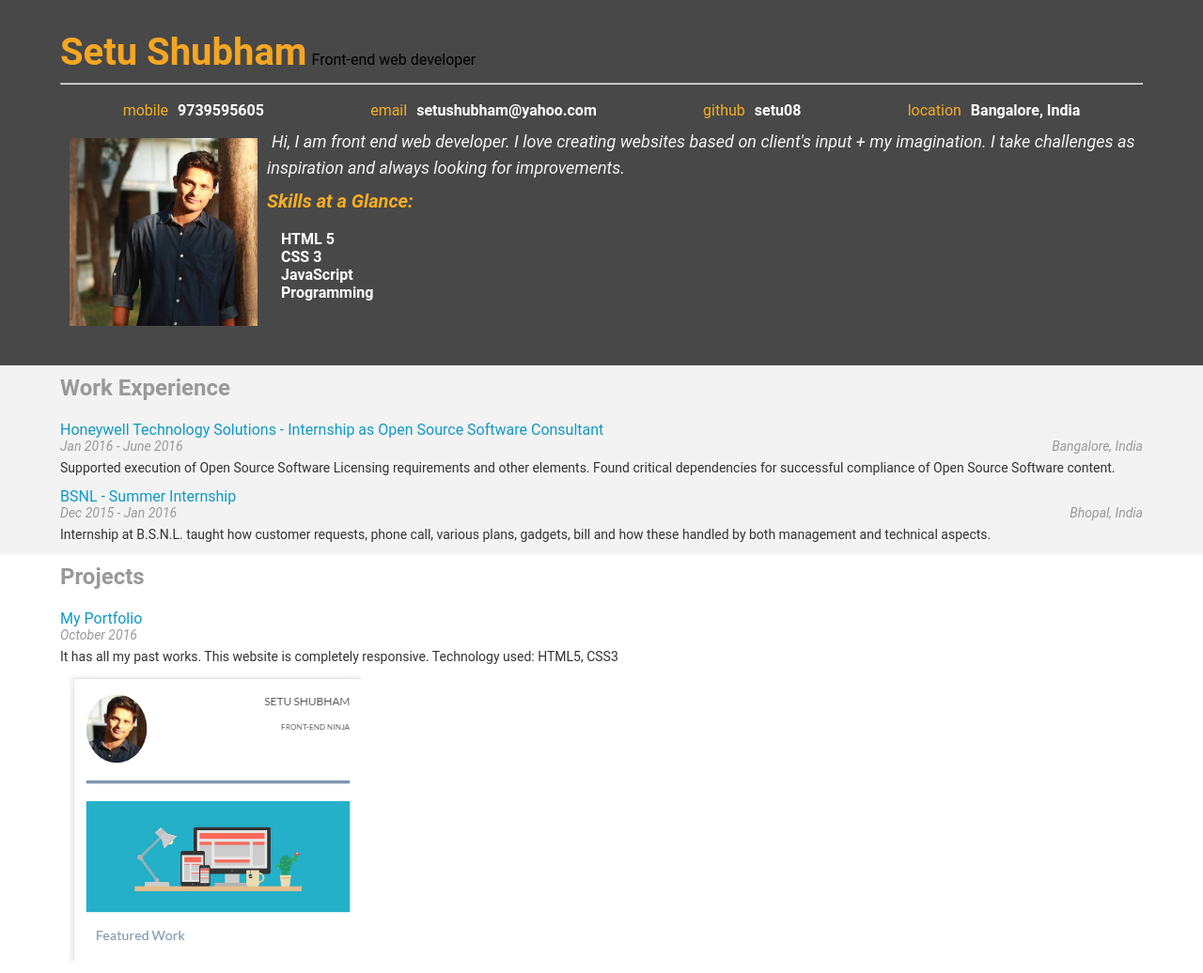
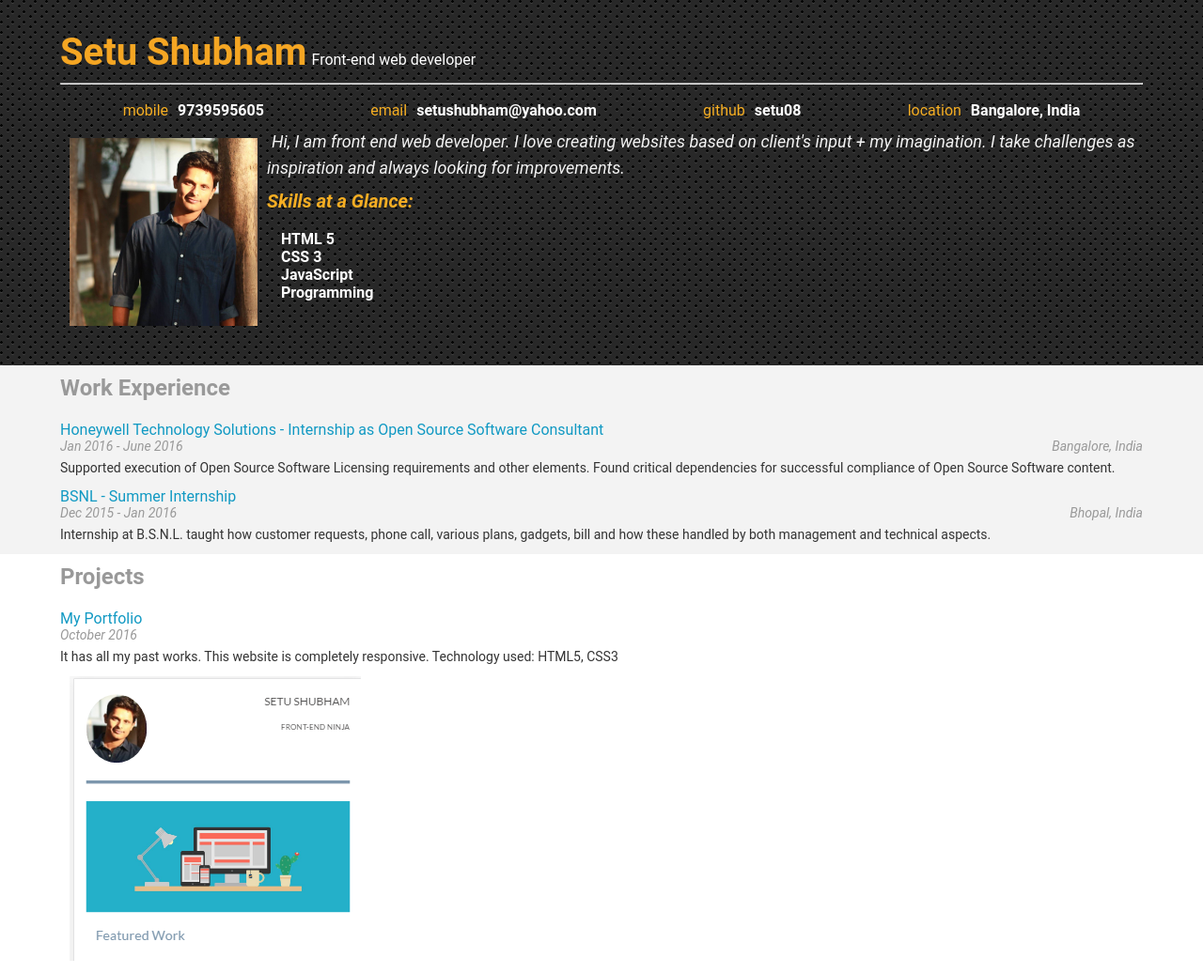
Before and after one commit to setu08/OnlineResume, a plain HTML site: page index.html in a window 1280 px wide. Shown: the top 1036 px of the page at 94% size. Drawn offline with Linux system fonts and the light colour scheme; some packages are replaced by stand-ins of ours.

Commit message:
added bg image in css, inserted education url

```diff
--- a/css/style.css
+++ b/css/style.css
@@ -60,7 +60,6 @@ h5 {
   padding:10px 5%;
 
 }
-
 
 .date-text {
   font-style: italic;
@@ -127,9 +126,9 @@ a {
   background-color: #4a4a4a;
 }
 
-/* TODO: Replace with image later */
+/* Adding background layered image*/
 #header {
-  background-color: #484848;
+  background: url('../images/bg.png') repeat;
 }
 
 .flex-box {
@@ -169,6 +168,7 @@ img {
 
 span {
   padding: 5px;
+  color: #ffffff;
 }
 
 #lets-connect {
--- a/js/resumeBuilder.js
+++ b/js/resumeBuilder.js
@@ -12,7 +12,7 @@ var bio = {
     "skills": [
         "HTML 5", "CSS 3", "JavaScript", "Programming"
     ],
-    "bioPic": "images/me.jpg",
+    "biopic": "images/me.jpg",
     //Encapsulated function
     "display": function() {
         var formattedRole = HTMLheaderRole.replace("%data%", bio.role);
@@ -39,7 +39,7 @@ var bio = {
         $("#topContacts").append(formattedGit);
         var formattedLocation = HTMLlocation.replace("%data%", bio.contacts.location);
         $("#topContacts").append(formattedLocation);
-        var formattedPic = HTMLbioPic.replace("%data%", bio.bioPic);
+        var formattedPic = HTMLbioPic.replace("%data%", bio.biopic);
         $("#header").append(formattedPic);
         var formattedMsg = HTMLwelcomeMsg.replace("%data%", bio.welcomeMessage);
         $("#header").append(formattedMsg);
@@ -60,19 +60,22 @@ var education = {
         "location": "Vellore, India",
         "degree": "B.Tech",
         "majors": ["Information Technology"],
-        "dates": "2012 - 2016"
+        "dates": "2012 - 2016",
+        "url": "http://www.vit.ac.in"
     }, {
         "name": "Maharishi Vidya Mandir",
         "location": "Bhopal, India",
         "degree": "XIIth, CBSE Board",
         "majors": ["Mathematics", "Physics", "Chemistry"],
-        "dates": "2011 - 2012"
+        "dates": "2011 - 2012",
+        "url": "http://www.maharishividyamandir.com"
     }, {
         "name": "Maharishi Vidya Mandir",
         "location": "Bhopal, India",
         "degree": "Xth, CBSE",
         "majors": ["Science and Mathematics"],
         "dates": "2010",
+        "url": "http://www.maharishividyamandir.com"
     }],
     "onlineCourses": [{
         "title": "Nanodegree in Front-end Web devolopment",
```
Also changed, not shown: images/bg.png (added).
